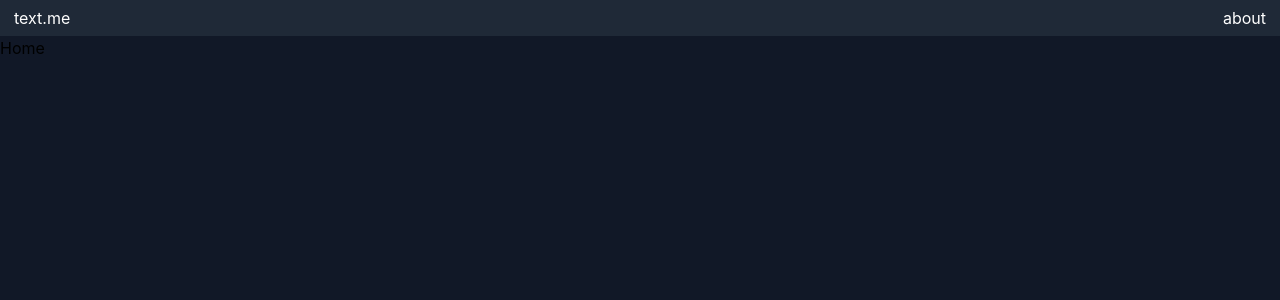
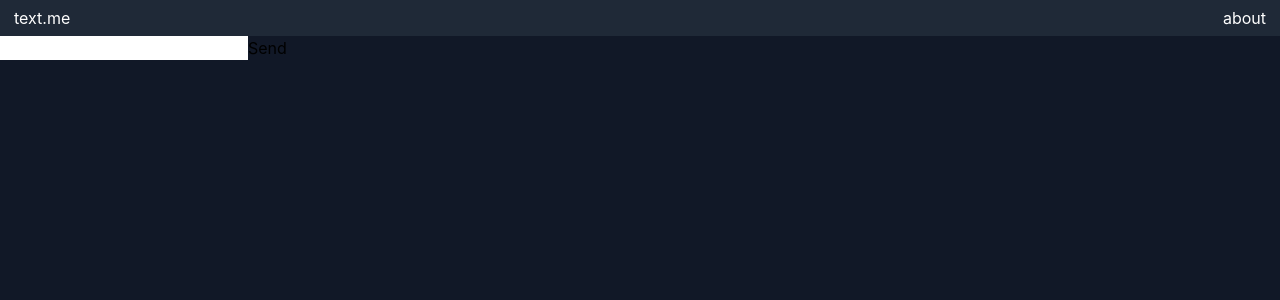
Before and after one commit to hiagocoelho/tellme-app, a Next.js app: page / in a window 1280 px wide. Shown: the top 300 px of the page. Built offline with nearby package versions, Linux system fonts and the light colour scheme.

Commit message:
feat: componente chat adicionado na home

```diff
--- /dev/null
+++ b/components/Chat.jsx
@@ -0,0 +1,19 @@
+import React, { useState } from 'react'
+
+export default function Chat () {
+    const [formValue, setFormValue] = useState('')
+
+    const sendMessage = async(e) => {
+        e.preventDefault()
+        console.log(formValue)
+    }
+
+    return (
+        <div>
+            <form onSubmit={sendMessage}>
+                <input value={formValue} onChange={(e) => setFormValue(e.target.value)} />
+                <button type='submit'>Send</button>
+            </form>
+        </div>
+    )
+}
--- a/pages/index.jsx
+++ b/pages/index.jsx
@@ -1,5 +1,6 @@
 import Head from 'next/head'
 import Menu from '../components/Menu'
+import Chat from '../components/Chat'
 
 export default function Home() {
   return (
@@ -11,7 +12,7 @@ export default function Home() {
 
       <main>
         <Menu />
-        <p>Home</p>
+        <Chat />
       </main>
 
     </div>
```
